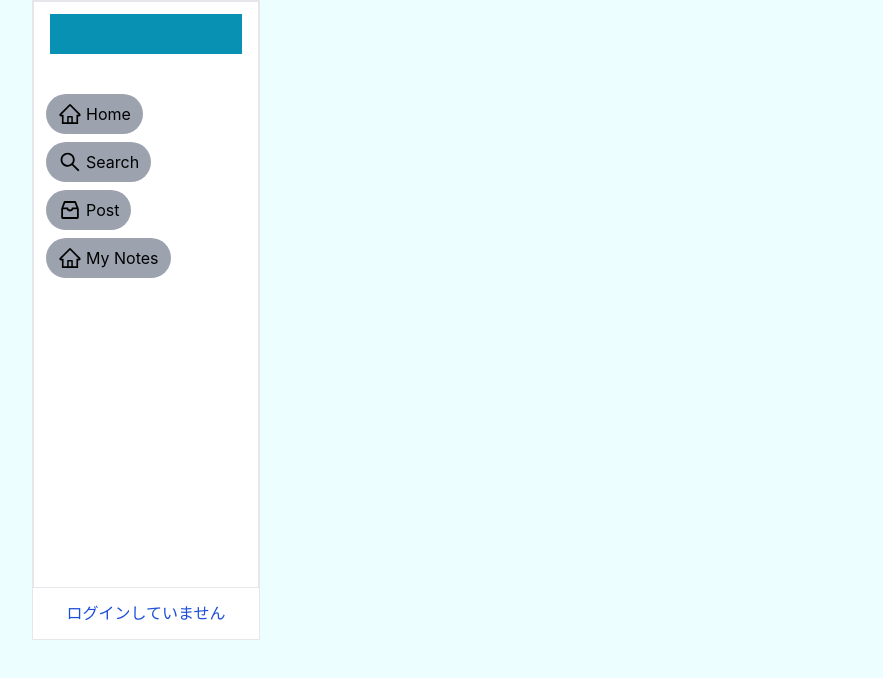
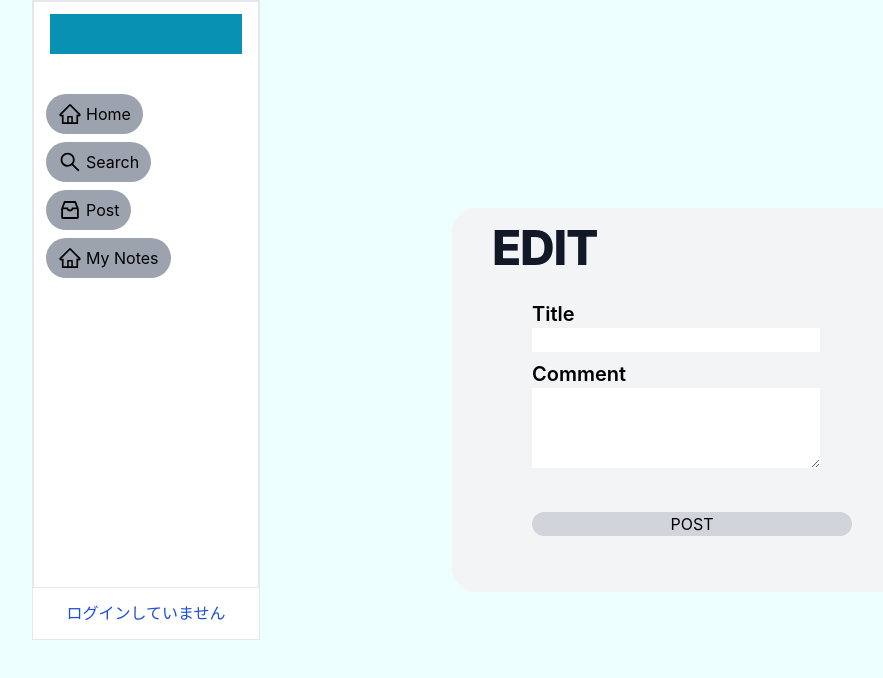
Before and after one commit to senntou/loose-leaf-front, a React (Create React App) app: page /edit/1 in a window 1280 px wide. Shown: the top 678 px of the page, without its empty margins (8-891 px from the left). Built offline with nearby package versions, Linux system fonts and the light colour scheme; no server answers.

Commit message:
feat: 自分のノートの編集機能を実装

```diff
--- /dev/null
+++ b/src/components/Form/InputForms.tsx
@@ -0,0 +1,46 @@
+type MyInputPropsType = {
+    value: string,
+    setValue: React.Dispatch<React.SetStateAction<string>>
+}
+
+export const MyTitleInput : React.FC<MyInputPropsType> = (props) => {
+
+    const handleInputChange = (e : React.ChangeEvent<HTMLInputElement>) => {
+        const target = e.target;
+
+        props.setValue(target.value);
+    }
+
+    return (
+        <div className="flex flex-col items-start my-1">
+            <label className="font-semibold text-xl">Title</label>
+            <input
+                className="w-[18rem]"
+                type="text"
+                value={props.value}
+                onChange={handleInputChange}
+            ></input>
+        </div>
+    );
+}
+
+
+export const MyCommentInput : React.FC<MyInputPropsType> = (props) => {
+
+    const handleInputChange = (e : React.ChangeEvent<HTMLTextAreaElement>) => {
+        const target = e.target;
+
+        props.setValue(target.value);
+    }
+
+    return (
+        <div className="flex flex-col items-start my-1">
+            <label className="font-semibold text-xl">Comment</label>
+            <textarea
+                className="w-[18rem] h-20"
+                value={props.value}
+                onChange={handleInputChange}
+            ></textarea>
+        </div>
+    );
+}
--- a/src/components/MainContent.tsx
+++ b/src/components/MainContent.tsx
@@ -6,6 +6,7 @@ import { NotePostPage } from "./Post/NotePostPage";
 import { NoteSearchPage } from "./NoteList/NoteSearchPage";
 import { SignupView } from "./Auth/SignupView";
 import { MyNoteListPage } from "./MyNoteList/MyNoteListPage";
+import { NoteEditPage } from "./Post/NoteEditPage";
 
 export const MainContent = () => {
 
@@ -15,6 +16,7 @@ export const MainContent = () => {
                 <Route path="/" element={<NoteListPage/>}/>
                 <Route path="/note/:noteId" element={<NoteViewContainer/>}/>
                 <Route path="/post" element={<NotePostPage/>}/>
+                <Route path="/edit/:noteId" element={<NoteEditPage/>}/>
                 <Route path="/my" element={<MyNoteListPage/>}/>
                 <Route path="/login" element={<LoginView/>}/>
                 <Route path="/signup" element={<SignupView/>}/>
--- a/src/components/MyNoteList/MyNoteList.tsx
+++ b/src/components/MyNoteList/MyNoteList.tsx
@@ -4,8 +4,11 @@ import { NotePanel } from "../NoteList/NotePanel";
 import { UserIdContext } from "../../context/UserIdContext";
 import { AiOutlineDelete, AiOutlineEdit } from "react-icons/ai";
 import sweetAlert from "sweetalert";
+import { useNavigate } from "react-router-dom";
 
 const Buttons : React.FC<{file : NoteType}> = (props) => {
+
+    const navigate = useNavigate();
 
     const deleteFile = () => {
 
@@ -15,14 +18,12 @@ const Buttons : React.FC<{file : NoteType}> = (props) => {
             icon: "warning",
         }).then( (result) => {
             if(!result) return ;
-            console.log("ok");
             if(result){
-                console.log("ok2");
                 fetch("http://localhost:3000/api/?fileId=" + props.file.id, {
                     method: "DELETE",
                     credentials: "include"
                 }).then((res) => {
-                    console.log(res);
+                    // console.log(res);
                     if(res.status === 200) {
                         sweetAlert({
                             text: "削除に成功しました",
@@ -39,11 +40,15 @@ const Buttons : React.FC<{file : NoteType}> = (props) => {
             }
         });
     }
+    const navigateToEdit = () => {
+        navigate("/edit/" + props.file.id);
+    }
 
     return (
         <div className="flex flex-col h-32 md:h-48 mr-4 justify-around w-10">
             <button
                 className="h-8 md:h-10 w-8 md:w-10 rounded-full bg-blue-500 hover:bg-blue-700"
+                onClick={navigateToEdit}
             >
                 {<AiOutlineEdit size="1.5rem" className="mx-auto my-auto"/>}
             </button>
@@ -71,7 +76,6 @@ export const MyNoteList = () => {
         .then( (res) => res.json() )
         .then( (json) => {
             setFiles(json.files);
-            console.log(context.userId);
         });
     },[context]);
 
--- a/src/components/NoteList/NoteSearchPage.tsx
+++ b/src/components/NoteList/NoteSearchPage.tsx
@@ -24,10 +24,10 @@ export const NoteSearchPage = () => {
     }
 
     return(
-        <div className="p-5 h-full w-full border border-black bg-gray-50 rounded-3xl">
+        <div className="p-5 h-full w-full border border-black bg-gray-50 rounded-3xl overflow-auto">
 
             <form
-                className="flex justify-start items-center space-x-2 px-5 h-10 w-full bg-gray-300 rounded-3xl"
+                className="flex justify-start items-center space-x-2 px-5 h-10 w-full bg-gray-300 rounded-3xl sticky top-0"
                 onSubmit={handleSubmit}
             >
                 <AiOutlineSearch size="2rem"/>
--- /dev/null
+++ b/src/components/Post/NoteEditPage.tsx
@@ -0,0 +1,87 @@
+import React, { FormEventHandler, useState } from "react";
+import axios, { isAxiosError } from "axios";
+import { useNavigate, useParams } from "react-router-dom";
+import sweetalert from 'sweetalert';
+import { MyCommentInput, MyTitleInput } from "../Form/InputForms";
+
+export const NoteEditPage = () => {
+
+    const [title, setTitle] = useState<string>("");
+    const [comment, setComment] = useState<string>("");
+    const {noteId} = useParams();
+
+    const navigate = useNavigate();
+
+    const handleSubmit : FormEventHandler<HTMLFormElement> = async (event) => {
+        event.preventDefault();
+
+        fetch('http://localhost:3000/api/edit', {
+            method: "POST",
+            credentials: "include",
+            headers: {
+                "Content-Type": "application/json"
+            },
+            body: JSON.stringify({fileId: noteId, title, comment})
+        }).then((res) => {
+            if(res.status === 400){
+                console.log(res.json());
+            }
+
+            else if(res.status === 200){
+                sweetalert({
+                    text: "編集に成功しました！",
+                    icon: "success"
+                }).then( () => {
+                    navigate("/my");
+                })
+            }
+        })
+
+        // const submitData = new FormData();
+
+        // submitData.append("title", title);
+        // submitData.append("comment", comment);
+        // submitData.append("file", fileRef.current.files[0]);
+
+        // try{
+        //     const res = await axios.post(`api`, submitData,{
+        //         withCredentials: true,
+        //         headers: {
+        //             'content-type': 'multipart/form-data',
+        //         },
+        //     });
+        //     if(res.status === 200) {
+        //         navigate("/");
+        //         sweetalert({
+        //             text: "POSTに成功しました",
+        //             icon: "success"
+        //         });
+        //     }
+        // } catch (e) {
+        //     if(isAxiosError(e)){
+        //         if(e.response && e.response.status === 400 && e.response.data.error) console.log(e.response.data.error);
+        //     }
+        // }
+
+
+    }
+
+    return (
+        <div className="flex flex-col items-start h-[24rem] w-[30rem] bg-gray-100 rounded-3xl">
+            <h1 className="my-4 mx-10 text-5xl font-extrabold leading-none tracking-tight text-gray-900">
+                EDIT
+            </h1>
+
+            <form onSubmit={handleSubmit} className="flex flex-col mx-auto m-2 h-[16rem] w-[20rem]">
+
+                <MyTitleInput value={title} setValue={setTitle} />
+                <MyCommentInput value={comment} setValue={setComment} />
+
+                <button
+                    className="my-10 px-10 bg-gray-300 hover:bg-gray-400 rounded-xl"
+                    type="submit"
+                >POST</button>
+            </form>
+        </div>
+    );
+}
--- a/src/components/Post/NotePostPage.tsx
+++ b/src/components/Post/NotePostPage.tsx
@@ -2,49 +2,13 @@ import React, { FormEventHandler, useState } from "react";
 import axios, { isAxiosError } from "axios";
 import { useNavigate } from "react-router-dom";
 import sweetalert from 'sweetalert';
-
-type InputType = {
-    title: string,
-    comment: string
-}
-type MyInputPropsType = {
-    values:InputType,
-    setValues: React.Dispatch<React.SetStateAction<InputType>>,
-    content: 'title' | 'comment'
-}
-
-export const MyInput = (props : MyInputPropsType) => {
-
-    const handleInputChange = (e : React.ChangeEvent<HTMLInputElement>) => {
-        const target = e.target;
-
-        switch(props.content){
-            case "title":
-                props.setValues( (prev) => ({...prev, title:target.value}));
-                break;
-            case "comment":
-                props.setValues( (prev) => ({...prev, comment:target.value}));
-                break;
-        }
-    }
-
-    return (
-        <div className="flex flex-col items-start my-1">
-            <label className="font-semibold text-xl">{props.content}</label>
-            <input
-                className="w-[18rem]"
-                type="text"
-                value={props.values[props.content]}
-                onChange={handleInputChange}
-            ></input>
-        </div>
-    );
-}
-
+import { MyCommentInput, MyTitleInput } from "../Form/InputForms";
 
 export const NotePostPage = () => {
 
-    const [values, setValues] = useState<InputType>({title:"", comment:""});
+    const [title, setTitle] = useState<string>("");
+    const [comment, setComment] = useState<string>("");
+
     const fileRef = React.createRef<HTMLInputElement>();
     const navigate = useNavigate();
 
@@ -58,8 +22,8 @@ export const NotePostPage = () => {
             return ;
         }
 
-        submitData.append("title", values.title);
-        submitData.append("comment", values.comment);
+        submitData.append("title", title);
+        submitData.append("comment", comment);
         submitData.append("file", fileRef.current.files[0]);
 
         try{
@@ -70,10 +34,11 @@ export const NotePostPage = () => {
                 },
             });
             if(res.status === 200) {
-                navigate("/");
                 sweetalert({
                     text: "POSTに成功しました",
                     icon: "success"
+                }).then( () => {
+                    navigate("/");
                 });
             }
         } catch (e) {
@@ -95,8 +60,8 @@ export const NotePostPage = () => {
 
                 <input type="file" name="file" ref={fileRef}/>
 
-                <MyInput values={values} setValues={setValues} content="title"/>
-                <MyInput values={values} setValues={setValues} content="comment"/>
+                <MyTitleInput value={title} setValue={setTitle} />
+                <MyCommentInput value={comment} setValue={setComment} />
 
                 <button
                     className="my-10 px-10 bg-gray-300 hover:bg-gray-400 rounded-xl"
```
